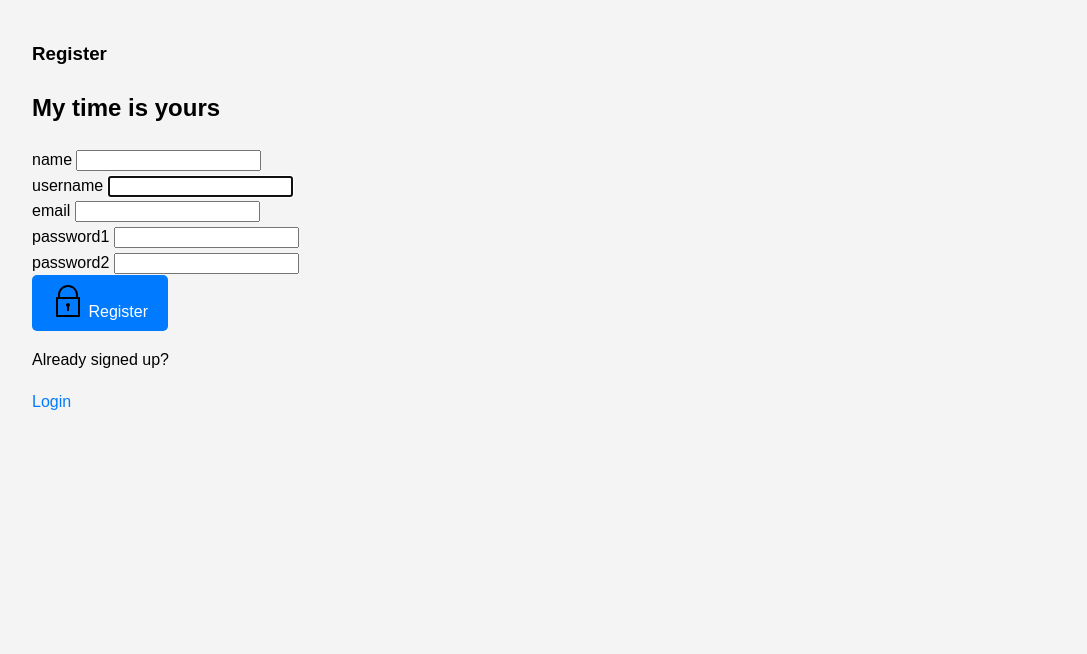
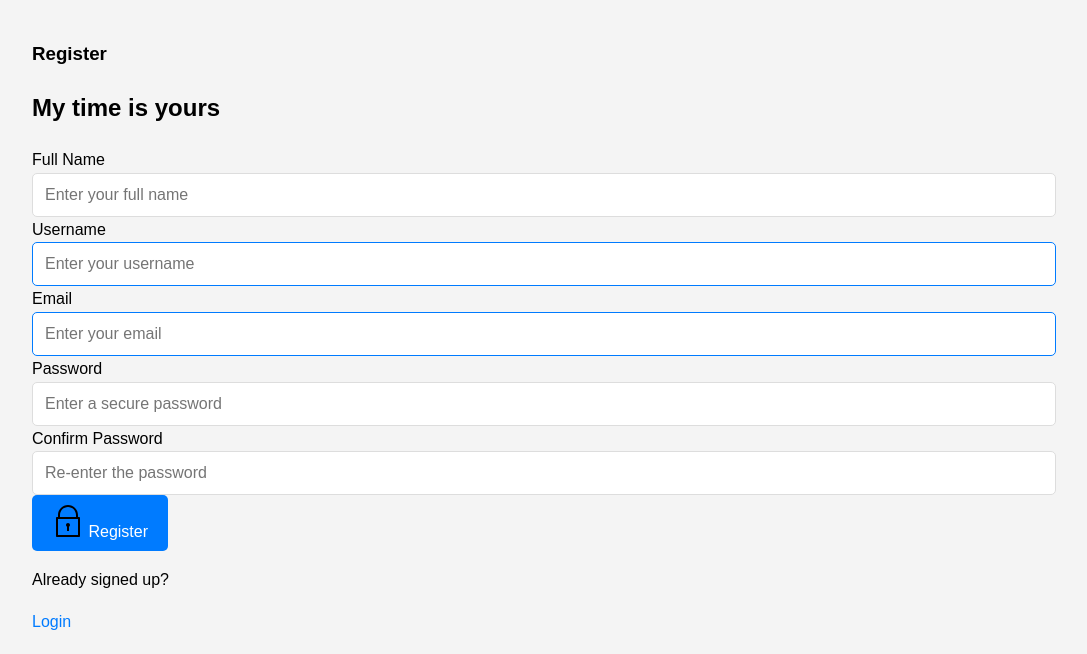
Before and after one commit to horseless-labs/void, a Django app: page /register/ in a window 1280 px wide. Shown: the part 210-864 px from the top of the page, without its empty margins (96-1183 px from the left). Before the commit the page ends 620 px from the top, so only its background shows below. Run offline with Django 5.2, Linux system fonts and the light colour scheme.

Commit message:
Clean up login and registration pages.

```diff
--- a/base/forms.py
+++ b/base/forms.py
@@ -1,11 +1,35 @@
 from django.forms import ModelForm
+from django import forms
 from django.contrib.auth.forms import UserCreationForm
 from .models import User
 
 class MyUserCreationForm(UserCreationForm):
+    name = forms.CharField(max_length=100, required=True, label="Full Name")
+    email = forms.EmailField(required=True, label="Email Address")
+
     class Meta:
         model = User
         fields = ["name", "username", "email", "password1", "password2"]
+
+    def __init__(self, *args, **kwargs):
+        super(MyUserCreationForm, self).__init__(*args, **kwargs)
+
+        # Custom labels for form fields
+        self.fields['username'].label = "Username"
+        self.fields['username'].widget.attrs['placeholder'] = "Enter your username"
+
+        self.fields['email'].label = "Email"
+        self.fields['email'].widget.attrs['placeholder'] = "Enter your email"
+
+        self.fields['name'].label = "Full Name"
+        self.fields['name'].widget.attrs['placeholder'] = "Enter your full name"
+
+        self.fields['password1'].label = "Password"
+        self.fields['password1'].widget.attrs['placeholder'] = "Enter a secure password"
+
+        self.fields['password2'].label = "Confirm Password"
+        self.fields['password2'].widget.attrs['placeholder'] = "Re-enter the password"
+
 
 class UserForm(ModelForm):
     class Meta:
--- a/base/templates/base/login_register.html
+++ b/base/templates/base/login_register.html
@@ -73,7 +73,7 @@
 
               {% for field in form %}
               <div class="form__group form__group">
-                <label for="room_name">{{field.name}}</label>
+                <label for="room_name">{{field.label}}</label>
                 {{field}}
               </div>
               {% endfor %}
--- a/static/style.css
+++ b/static/style.css
@@ -292,3 +292,21 @@ form button:hover {
 #submit-btn:hover {
     background-color: #0056b3;
 }
+
+input[type="text"],
+input[type="password"],
+input[type="email"] {
+    width: 100%;
+    padding: 12px;
+    border: 1px solid #ddd;
+    border-radius: 5px;
+    box-sizing: border-box;
+    font-size: 1em;
+}
+
+input[type="text"]:focus,
+input[type="password"]:focus,
+input[type="email"] {
+    border-color: #007BFF;
+    outline: none;
+}
```
